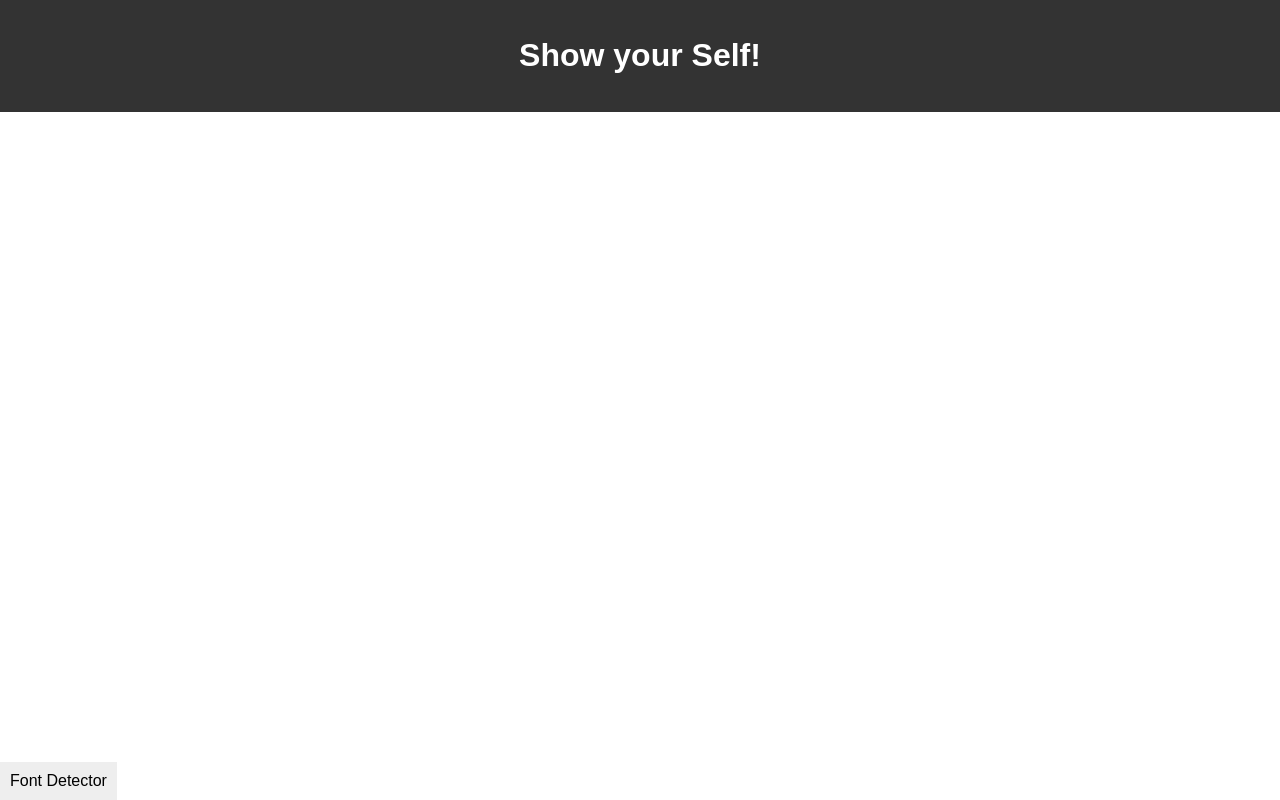
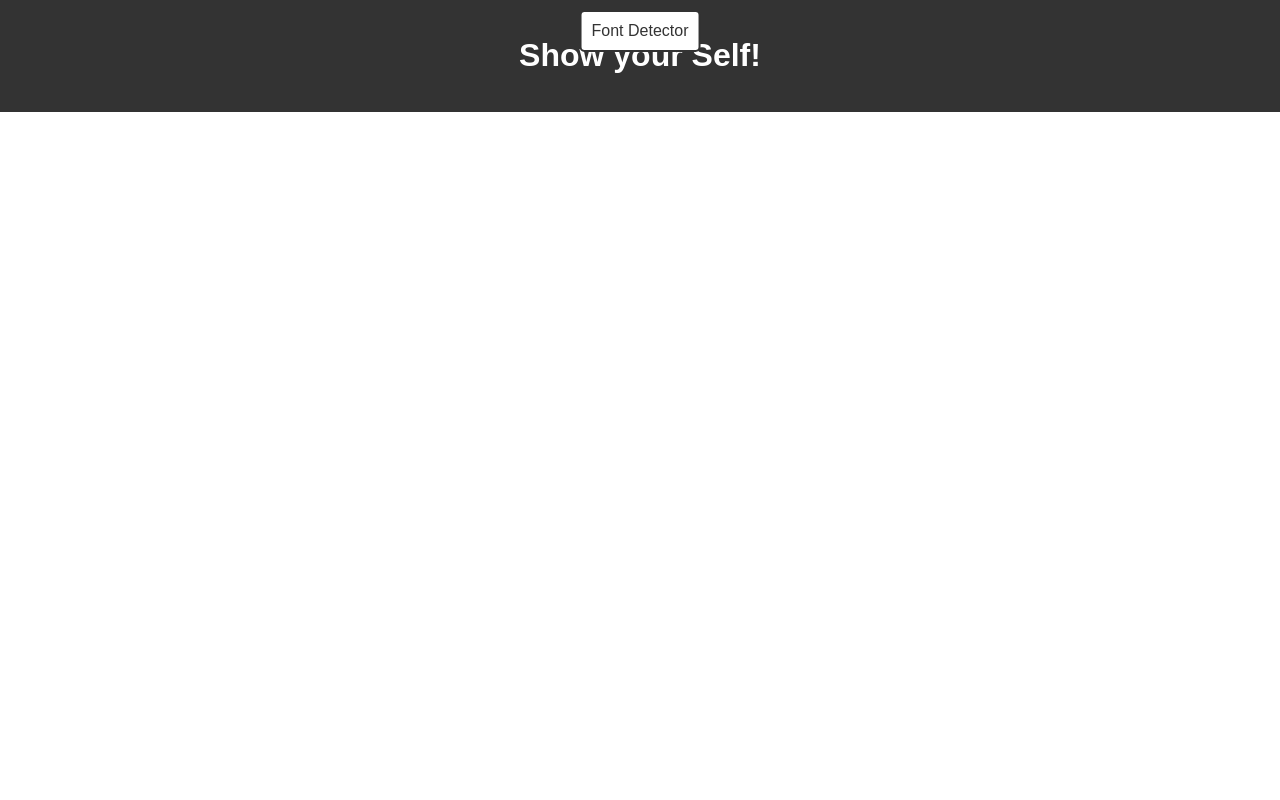
Before and after one commit to jayhii/text_font, a plain HTML site: page index.html in a window 1280 px wide. Drawn offline with Linux system fonts and the light colour scheme.

Commit message:
Update index.html

```diff
--- a/index.html
+++ b/index.html
@@ -24,10 +24,14 @@
 
         #text-box {
             position: absolute;
-            bottom: 0;
-            left: 0;
-            background-color: #eee;
+            top: 10px;
+            left: 50%;
+            transform: translateX(-50%);
+            background-color: #fff;
+            color: #333;
             padding: 10px;
+            border: 2px solid #333;
+            border-radius: 5px;
             cursor: pointer;
         }
 
```
